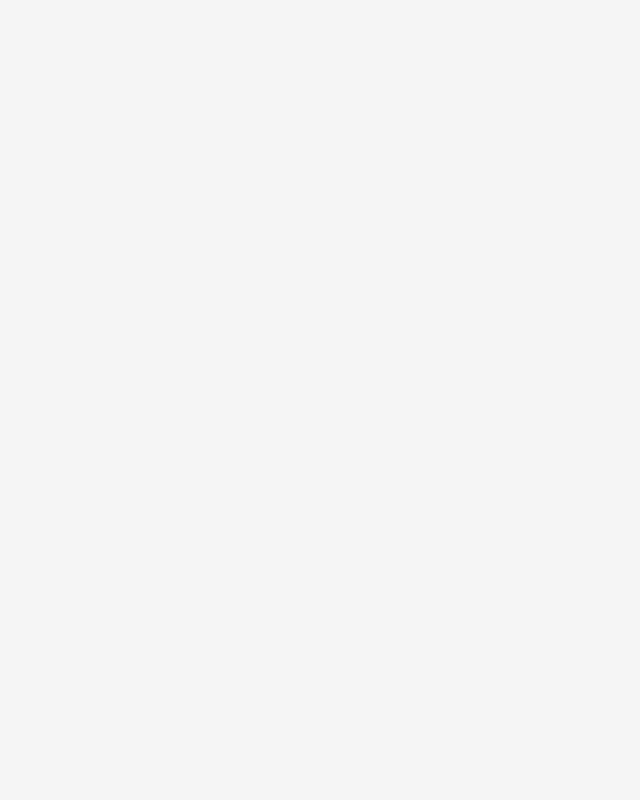
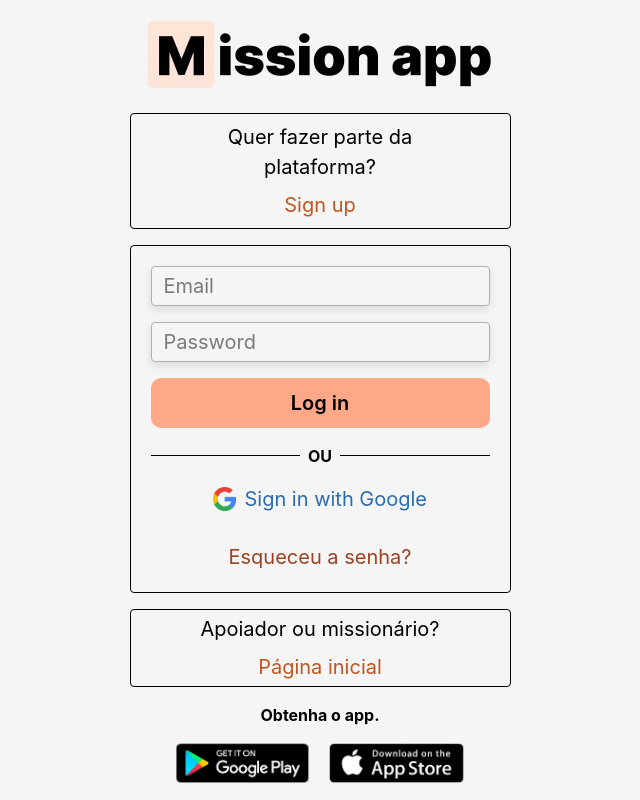
Before and after one commit to Amaro-peter/mission-app-FaithTech, a React (Vite) app: page /socialProjectSignPage in a window 1280 px wide. Before the commit this address had no page. Shown: the whole page, without its empty margins (320-960 px from the left). Built offline with nearby package versions, Linux system fonts and the light colour scheme.

Commit message:
NavBar and BottomBar

```diff
--- a/src/App.jsx
+++ b/src/App.jsx
@@ -1,10 +1,11 @@
-import {Navigate, Route, Routes} from "react-router-dom";
+import {Route, Routes} from "react-router-dom";
 import HomePage from "./Pages/HomePage/HomePage";
 import LandingPage from "./Pages/LandingPage/LandingPage";
 import PageLayout from "./Layouts/PageLayout/PageLayout";
 import AuthDonorForm from "./Pages/AuthForms/AuthDonorPages/AuthDonorForm";
 import ResetPassword from "./Pages/AuthForms/ResetPassword/ResetPassword";
 import AuthMissionaryForm from "./Pages/AuthForms/AuthMissionaryPage/AuthMissionaryForm";
+import AuthSocialProjectForm from "./Pages/AuthForms/AuthSocialProjectPage/AuthSocialProjectForm";
 
 function App() {
 
@@ -17,6 +18,7 @@ function App() {
           <Route path='/donorSignPage' element={<AuthDonorForm />} />
           <Route path="/resetPassword" element={<ResetPassword />} />
           <Route path="/missionarySignPage" element={<AuthMissionaryForm />} />
+          <Route path='/socialProjectSignPage' element={<AuthSocialProjectForm />} />
         </Routes>
       </PageLayout>
     </>
--- a/src/Layouts/PageLayout/PageLayout.jsx
+++ b/src/Layouts/PageLayout/PageLayout.jsx
@@ -1,13 +1,30 @@
-import { Box, Flex } from "@chakra-ui/react"
+import { Box, Flex, VStack } from "@chakra-ui/react"
+import { useLocation } from "react-router-dom"
+import NavBar from "../../components/NavBar/NavBar"
+import BottomBar from "../../components/BottomBar/BottomBar"
+
+function PageLayout({children}) {
+  const {pathname} = useLocation()
+  const canRenderNavBar = pathname === "/";
+  const canRenderBottomBar = pathname === "/";
 
 
-function PageLayout({children}) {
   return (
-    <Flex>
+    <VStack>
+        {canRenderNavBar && (
+          <Box w={"full"} justifyContent={"center"} alignItems={"center"}>
+            <NavBar />
+          </Box>
+        )}
         <Box flex={1} w={{base:"calc(100%-70px", md:"calc(100% -240px"}} mx={"auto"}>
             {children}
         </Box>
-    </Flex>
+        {canRenderBottomBar && (
+          <Box w={"full"} justifyContent={"center"} alignItems={"center"}>
+            <BottomBar />
+          </Box>
+        )}
+    </VStack>
   )
 }
 
--- /dev/null
+++ b/src/Pages/AuthForms/AuthSocialProjectPage/AuthSocialProjectForm.jsx
@@ -0,0 +1,148 @@
+import { Box, Flex, VStack, Text, Image, Container } from '@chakra-ui/react'
+import React, { useState } from 'react'
+import Login from '../../../components/AuthForms/Login'
+import SignUp from '../../../components/AuthForms/SignUp'
+import { Link } from 'react-router-dom'
+
+function AuthSocialProjectForm() {
+  const [isLogin, setIsLogin] = useState(true)
+  return (
+    <Flex minH={"100vh"} justifyContent={"center"} alignItems={"center"} px={4}>
+      <Container maxW={"container.md"} padding={0}>
+        <VStack justifyContent={"center"} alignItems={"center"} gap={4}>
+          <Box
+          width={["100%", "75%", "50%"]}
+          height={"auto"}
+          margin={"0 auto"}
+          >
+            <Image src="./Mission.png"
+            width={"100%"}
+            height={"auto"}
+            alt="Telefone img"
+            />
+          </Box>
+
+
+          <VStack spacing={4} align={"stretch"}>
+
+            <Box border={"1px solid black"} borderRadius={4} padding={2}>
+              <VStack alignItems={"center"} justifyContent={"center"}>
+                <Box mx={1} fontFamily={"Inter, sans-serif"} fontSize={20}>
+                  {isLogin ?
+                    (
+                      <Box
+                      alignItems={"center"}
+                      justifyContent={"center"}
+                      gap={2}
+                      w="300px"
+                      h={"auto"}
+                      display="flex"
+                      flexDirection="column"
+                      >
+                        <Text justifyContent={"center"} textAlign={"center"} fontSize="20px" fontFamily={"Inter, sans-serif"}>
+                          Quer fazer parte da plataforma?
+                        </Text>
+                      </Box>
+                    ) : "Já tem uma conta?"}
+                </Box>
+                <Box onClick={() => setIsLogin(!isLogin)} fontSize={20} fontFamily={"Inter, sans-serif"} color={"orange.600"} cursor={"pointer"}>
+                  {isLogin ? "Sign up" : "Log in"}
+                </Box>
+              </VStack>
+            </Box>
+
+            <Box border={"1px solid black"}
+            borderRadius={4}
+            padding={5}
+            >
+              {isLogin ? (null) : (
+                <Box
+                justifyContent={"center"}
+                alignItems={"center"}
+                gap={2}
+                my={2}
+                w={"full"}
+                >
+                  <Text textAlign={"center"} fontSize="2xl" fontWeight={"bold"} fontFamily={"Inter, sans-serif"}>
+                    Cadastro de projeto social
+                  </Text>
+                </Box>
+              )}
+
+              <VStack spacing={4}>
+                  {isLogin ? <Login /> : <SignUp />}
+              </VStack>
+
+              {/* OR text */ }
+              <Flex
+              alignItems={"center"}
+              justifyContent={"center"}
+              my={4}
+              gap={1}
+              w={"full"}
+              >
+                <Box flex={2} h={"1px"} bg={"black"} />
+                <Text mx={1} color={"black"}
+                fontFamily={"Inter, sans-serif"}
+                fontWeight={"bold"}
+                >
+                  OU
+                </Text>
+                <Box flex={2} h={"1px"} bg={"black"} />
+              </Flex>
+              <Flex
+              justifyContent={"center"}
+              alignItems={"center"}
+              gap={2}
+              my={1}
+              w={"full"}
+              >
+                <Image src={"./googleLogo.png"} h={"6"} alt={"Google"} cursor={"pointer"} />
+                <Text color={"blue.600"}
+                fontSize="20px"
+                fontFamily={"Inter, sans-serif"}
+                cursor={"pointer"}
+                >
+                  Sign in with Google
+                </Text>
+              </Flex>
+
+              {isLogin ? (
+                <Flex justifyContent={"center"} alignItems={"center"} gap={2} marginTop={7} w={"full"}>
+                  <Link to={"/resetPassword"}>
+                    <Text color={"orange.700"} fontSize="20px" fontFamily={"Inter, sans-serif"} cursor={"pointer"}>
+                      Esqueceu a senha?
+                    </Text>
+                    </Link>
+                </Flex>
+              ) :(null)}
+            </Box>
+
+            <Box border={"1px solid black"} borderRadius={4} padding={1}>
+              <VStack alignItems={"center"} justifyContent={"center"}>
+                <Text color={"black"} fontSize="20px" fontFamily={"Inter, sans-serif"} cursor={"pointer"}>
+                  Apoiador ou missionário?
+                </Text>
+                <Box mx={2}>
+                  <Link to={"/landingPage"}>
+                    <Text color={"orange.600"} fontSize="20px" fontFamily={"Inter, sans-serif"} cursor={"pointer"}>
+                      Página inicial
+                    </Text>
+                  </Link>
+                </Box>
+              </VStack>
+            </Box>
+          </VStack>
+
+          <Box textAlign={"center"} fontWeight={"bold"} fontFamily={"Inter, sans-serif"}>Obtenha o app.</Box>
+          <Flex gap={5} justifyContent={"center"}>
+            <Image src="./google.png" h={"10"} alt={"Play Store"} />
+            <Image src="./apple.png" h={"10"} alt={"App Store"} />
+          </Flex>
+        </VStack>
+      </Container>
+    </Flex>
+  )
+}
+
+export default AuthSocialProjectForm
--- a/src/Pages/LandingPage/LandingPageButtons.jsx
+++ b/src/Pages/LandingPage/LandingPageButtons.jsx
@@ -39,6 +39,7 @@ function LandingPageButtons() {
                     Sou um missionário
                 </Button>
             </Link>
+            <Link to={"/socialProjectSignPage"}>
                 <Button
                 width={{ base: "100%", md: "450px" }}
                 height={{ base: "70px", md: "auto" }}
@@ -54,6 +55,7 @@ function LandingPageButtons() {
                 >
                     Sou um projeto social
                 </Button>
+            </Link>
         </VStack>
     </Box>
   )
--- /dev/null
+++ b/src/components/BottomBar/BottomBar.jsx
@@ -0,0 +1,28 @@
+import { Box, Flex, Link, Image } from "@chakra-ui/react"
+import { Link as RouterLink } from "react-router-dom"
+
+function BottomBar() {
+  return (
+    <Box
+    width={"full"}
+    borderBottom={"1px solid"}
+    borderColor={"blackAlpha.600"}
+    px={2}
+    position={"fixes"}
+    bottom={0}
+    py={{base: 2}}
+    display={{base: "block", md: "none"}}
+    >
+        <Flex
+        direction={"column"}
+        gap={10}
+        w={"full"}
+        height={"full"}
+        >
+
+        </Flex>
+    </Box>
+  )
+}
+
+export default BottomBar
--- /dev/null
+++ b/src/components/NavBar/NavBar.jsx
@@ -0,0 +1,51 @@
+import { Box, Flex, Link, Image } from "@chakra-ui/react"
+import { Link as RouterLink } from "react-router-dom"
+
+function NavBar() {
+  return (
+    <Box
+    width={"full"}
+    borderBottom={"1px solid"}
+    borderColor={"blackAlpha.600"}
+    px={2}
+    position={"sticky"}
+    top={0}
+    py={{base: 1, md: 4}}
+    >
+        <Flex
+        direction={"column"}
+        gap={10}
+        w={"full"}
+        height={"full"}
+        >
+            <Link
+            to={"/landingPage"}
+            as={RouterLink}
+            pl={2}
+            cursor={"pointer"}
+            display={{base: "none", md: "block"}}
+            >
+                <Image src="./Mission.png"
+                width={"15%"}
+                height={"auto"}
+                alt="Telefone img"
+                />
+            </Link>
+            <Link
+            to={"/landingPage"}
+            as={RouterLink}
+            cursor={"pointer"}
+            display={{base: "block", md: "none"}}
+            >
+                <Image src="./Mission.png"
+                width={"40%"}
+                height={"auto"}
+                alt="Telefone img"
+                />
+            </Link>
+        </Flex>
+    </Box>
+  )
+}
+
+export default NavBar
```
Also changed, not shown: public/MissionLogo.png (added). Lines whose indentation alone changed are shown as unchanged.
